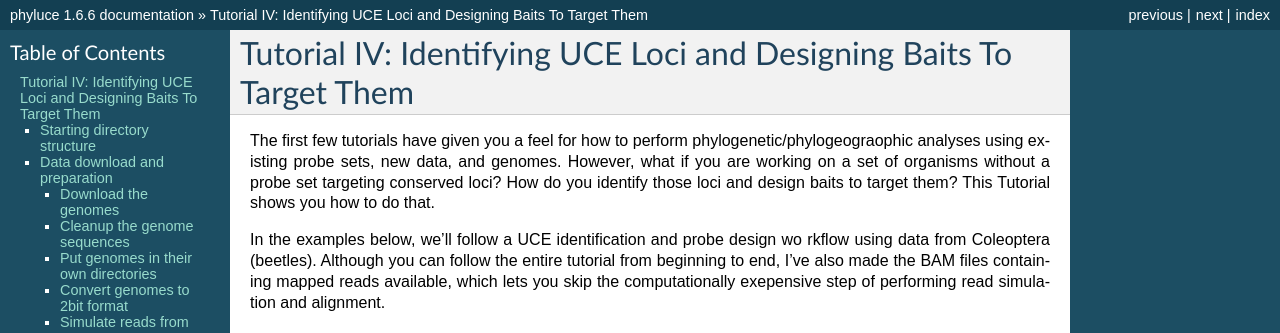
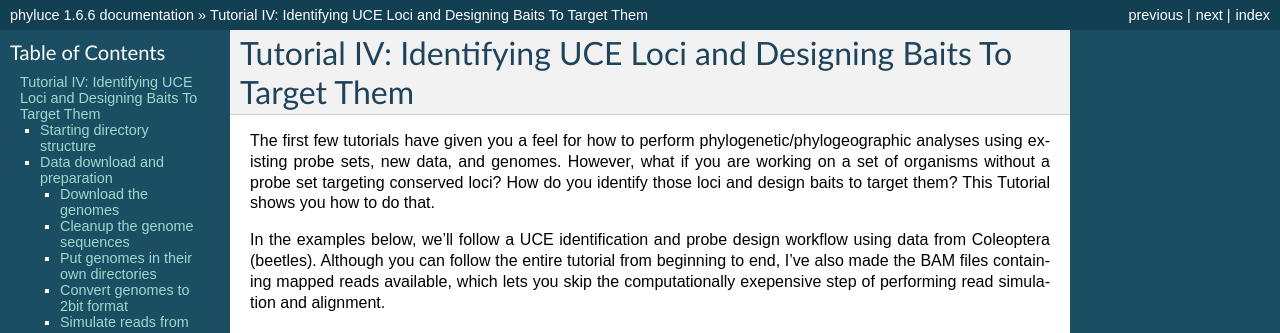
Before and after one commit to faircloth-lab/phyluce, a Sphinx documentation site: the page built from docs/tutorial-four.rst, in a window 1280 px wide and 900 px high. Shown: the top 333 px of the window. Built offline with Sphinx 7.4.7, drawn with Linux system fonts in a browser that asks for light colours.

Commit message:
Fix typo

```diff
--- a/docs/tutorial-four.rst
+++ b/docs/tutorial-four.rst
@@ -7,13 +7,13 @@ Tutorial IV: Identifying UCE Loci and Designing Baits To Target Them
 ********************************************************************
 
 The first few tutorials have given you a feel for how to perform
-phylogenetic/phylogeograophic analyses using existing probe sets, new data, and
+phylogenetic/phylogeographic analyses using existing probe sets, new data, and
 genomes.  However, what if you are working on a set of organisms without a probe
 set targeting conserved loci?  How do you identify those loci and design baits
 to target them?  This Tutorial shows you how to do that.
 
-In the examples below, we'll follow a UCE identification and probe design wo
-rkflow using data from Coleoptera (beetles).  Although you can follow the entire
+In the examples below, we'll follow a UCE identification and probe design workflow
+using data from Coleoptera (beetles).  Although you can follow the entire
 tutorial from beginning to end, I've also made the BAM files containing mapped
 reads available, which lets you skip the computationally exepensive step of
 performing read simulation and alignment.
```
